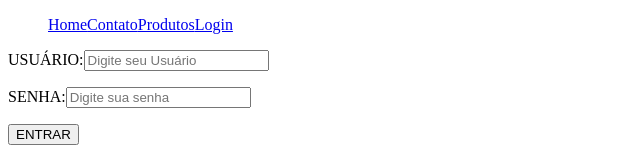
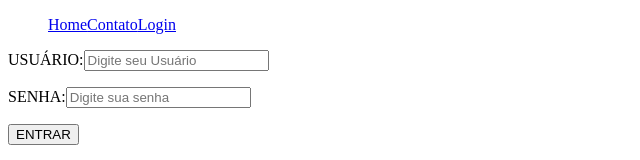
Before and after one commit to FelipeSalazar1/musicStore, a React (Vite) app: page /Login in a window 1280 px wide. Shown: the top 160 px of the page, without its empty margins (0-640 px from the left). Built offline with nearby package versions, Linux system fonts and the light colour scheme.

Commit message:
feat: nav fixed

```diff
--- /dev/null
+++ b/src/Scss/Login.scss
@@ -0,0 +1,5 @@
+* {
+    margin: 0;
+    padding: 0;
+    box-sizing: border-box;
+}
--- a/src/components/Nav.jsx
+++ b/src/components/Nav.jsx
@@ -15,10 +15,6 @@ export default function Nav() {
               Contato
             </Link>
 
-            <Link to="/Produtos" className="tlink">
-              Produtos
-            </Link>
-
             <Link to="/Login" className="tlink">
               Login
             </Link>
```
